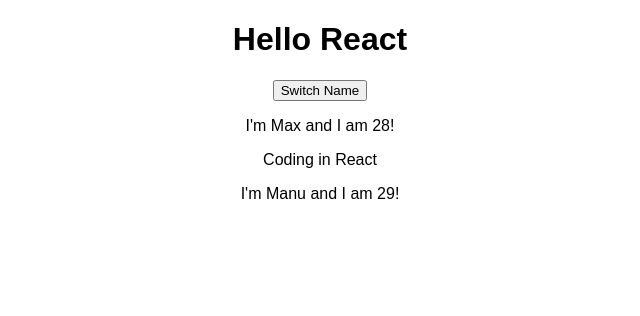
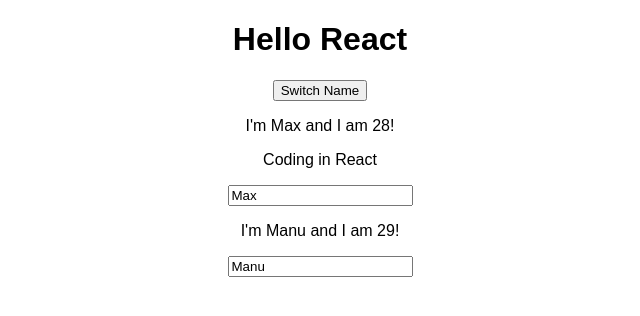
Before and after one commit to joaquimACrosa/react-udemy, a React (Create React App) app: page / in a window 1280 px wide. Shown: the top 316 px of the page, without its empty margins (320-960 px from the left). Built offline with nearby package versions, Linux system fonts and the light colour scheme.

Commit message:
- Used input text to change name.
- Created a function that takes the event (onChange)
and changes the text to the input value

```diff
--- a/src/App.js
+++ b/src/App.js
@@ -25,6 +25,17 @@
     )
   }
 
+  nameChangedHandler = (event) => {
+    this.setState(
+      {
+        persons: [
+          { name: event.target.value, age: 26 },
+          { name: 'Inês', age: 21 },
+        ]
+      }
+    )
+  }
+
   render () {
     return (
       <div className="App">
@@ -33,8 +44,9 @@
         <Person
           name={this.state.persons[0].name}
           age={this.state.persons[0].age}
-          click={this.switchNameHandler.bind(this, 'Joe Rosa')}>Coding in React
-          </Person>
+          click={this.switchNameHandler.bind(this, 'Joe Rosa')}
+          changed={this.nameChangedHandler}>Coding in React
+        </Person>
         <Person
           name={this.state.persons[1].name}
           age={this.state.persons[1].age}>
--- a/src/Person/Person.js
+++ b/src/Person/Person.js
@@ -5,6 +5,7 @@
     <div>
         <p>I'm {props.name} and I am {props.age}!</p>
         <p onClick={props.click}>{props.children}</p>
+        <input type="text" onChange={props.changed} value={props.name}></input>
     </div>
     )
 };
```
